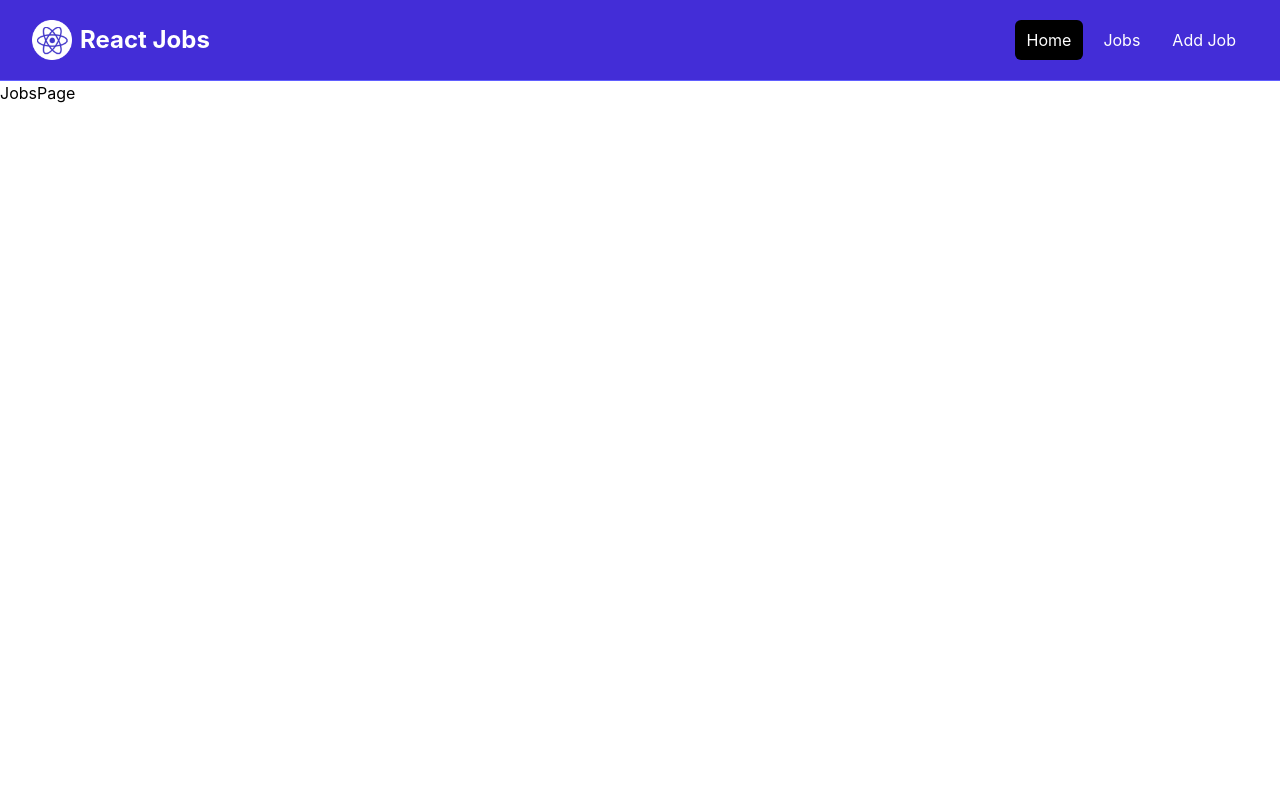
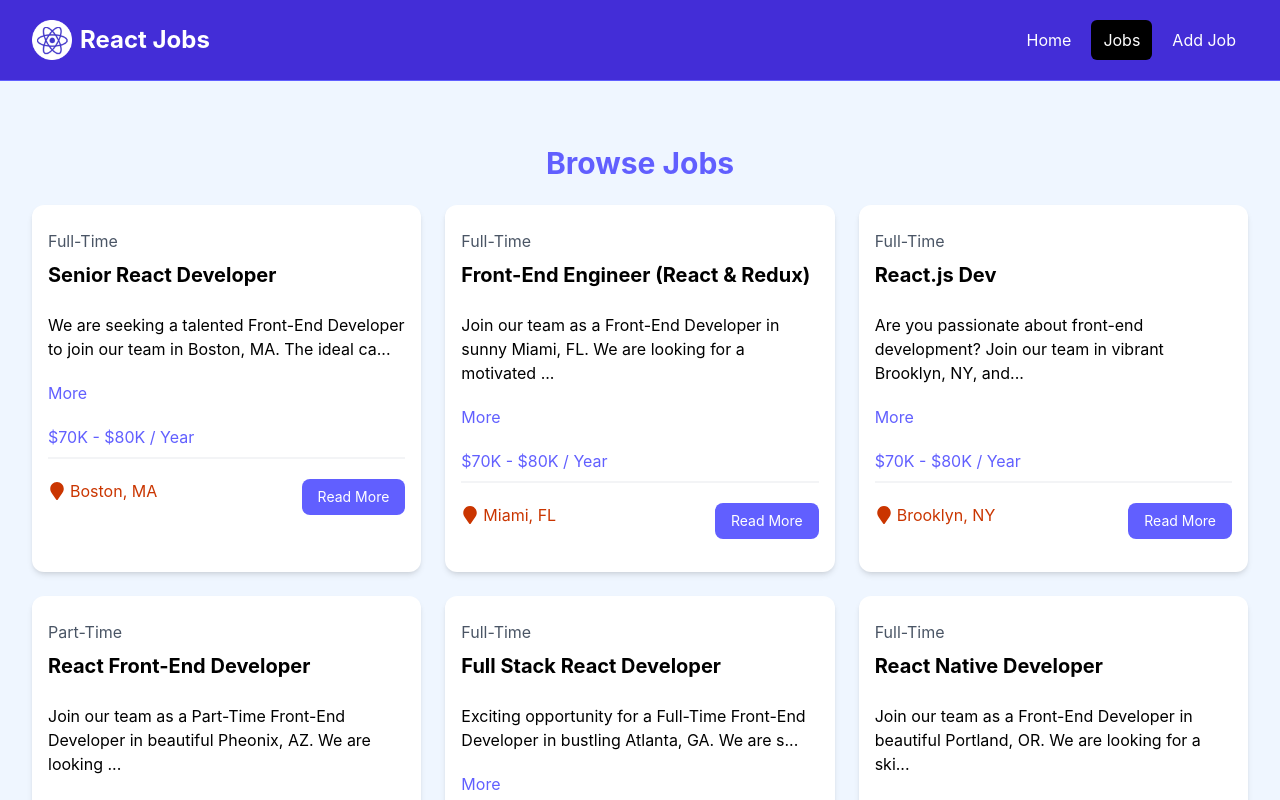
Before and after one commit to siddhesh2263/react-portal-traversy-media, a React (Vite) app in the folder react-portal/: page /jobs in a window 1280 px wide. Shown: the top 800 px of the page. Built offline with nearby package versions, Linux system fonts and the light colour scheme.

Commit message:
added Job page component

```diff
--- a/react-portal/src/components/JobListings.jsx
+++ b/react-portal/src/components/JobListings.jsx
@@ -2,16 +2,16 @@
 import jobs from '../jobs.json'
 import JobListing from './JobListing'
 
-const JobListings = () => {
-    const recentJobs = jobs.slice(0, 3);
+const JobListings = ({ isHome = false }) => {
+    const jobListings = isHome ? jobs.slice(0, 3) : jobs;
   return (
     <section className="bg-blue-50 px-4 py-10">
       <div className="container-xl lg:container m-auto">
         <h2 className="text-3xl font-bold text-indigo-500 mb-6 text-center">
-          Browse Jobs
+          { isHome ? 'Recent Jobs' : 'Browse Jobs' }
         </h2>
         <div className="grid grid-cols-1 md:grid-cols-3 gap-6">
-            {recentJobs.map((job) => (
+            {jobListings.map((job) => (
                 <JobListing key={ job.id } job={ job }></JobListing>
             ))}
         </div>
--- a/react-portal/src/components/Navbar.jsx
+++ b/react-portal/src/components/Navbar.jsx
@@ -1,8 +1,12 @@
 import React from 'react'
 import logo from '../assets/images/logo.png';
-import { Link } from 'react-router-dom'
+import { NavLink } from 'react-router-dom'
 
 const Navbar = () => {
+
+  const linkClass = ({ isActive }) =>
+    isActive ? 'bg-black text-white hover:bg-gray-900 hover:text-white rounded-md px-3 py-2' : 'text-white hover:bg-gray-900 hover:text-white rounded-md px-3 py-2'
+
   return (
     <nav className="bg-indigo-700 border-b border-indigo-500">
       <div className="mx-auto max-w-7xl px-2 sm:px-6 lg:px-8">
@@ -11,7 +15,7 @@
             className="flex flex-1 items-center justify-center md:items-stretch md:justify-start"
           >
             {/* <!-- Logo --> */}
-            <Link className="flex flex-shrink-0 items-center mr-4" to="/">
+            <NavLink className="flex flex-shrink-0 items-center mr-4" to="/">
               <img
                 className="h-10 w-auto"
                 src={ logo }
@@ -20,22 +24,22 @@
               <span className="hidden md:block text-white text-2xl font-bold ml-2"
                 >React Jobs</span
               >
-            </Link>
+            </NavLink>
             <div className="md:ml-auto">
               <div className="flex space-x-2">
-                <Link
+                <NavLink
                   to="/"
-                  className="text-white bg-black hover:bg-gray-900 hover:text-white rounded-md px-3 py-2"
-                  >Home</Link>
-                <Link
+                  className={linkClass}
+                  >Home</NavLink>
+                <NavLink
                   to="/jobs"
-                  className="text-white hover:bg-gray-900 hover:text-white rounded-md px-3 py-2"
-                  >Jobs</Link>
-                <Link
+                  className={linkClass}
+                  >Jobs</NavLink>
+                <NavLink
                   to="/add-job"
-                  className="text-white hover:bg-gray-900 hover:text-white rounded-md px-3 py-2"
+                  className={linkClass}
                   >Add Job
-                </Link>
+                </NavLink>
               </div>
             </div>
           </div>
--- a/react-portal/src/pages/HomePage.jsx
+++ b/react-portal/src/pages/HomePage.jsx
@@ -9,7 +9,7 @@
     <>
         <Hero></Hero>
         <HomeCards></HomeCards>
-        <JobListings></JobListings>
+        <JobListings isHome={ true }></JobListings>
         <ViewAllJobs></ViewAllJobs>
     </>
   )
--- a/react-portal/src/pages/JobsPage.jsx
+++ b/react-portal/src/pages/JobsPage.jsx
@@ -1,8 +1,11 @@
 import React from 'react'
+import JobListings from '../components/JobListings'
 
 const JobsPage = () => {
   return (
-    <div>JobsPage</div>
+    <section className='bg-blue-50 px-4 py-6'>
+      <JobListings></JobListings>
+    </section>
   )
 }
 
```
Also changed, not shown: 1 other file (tests, documents, lock files or other folders).
